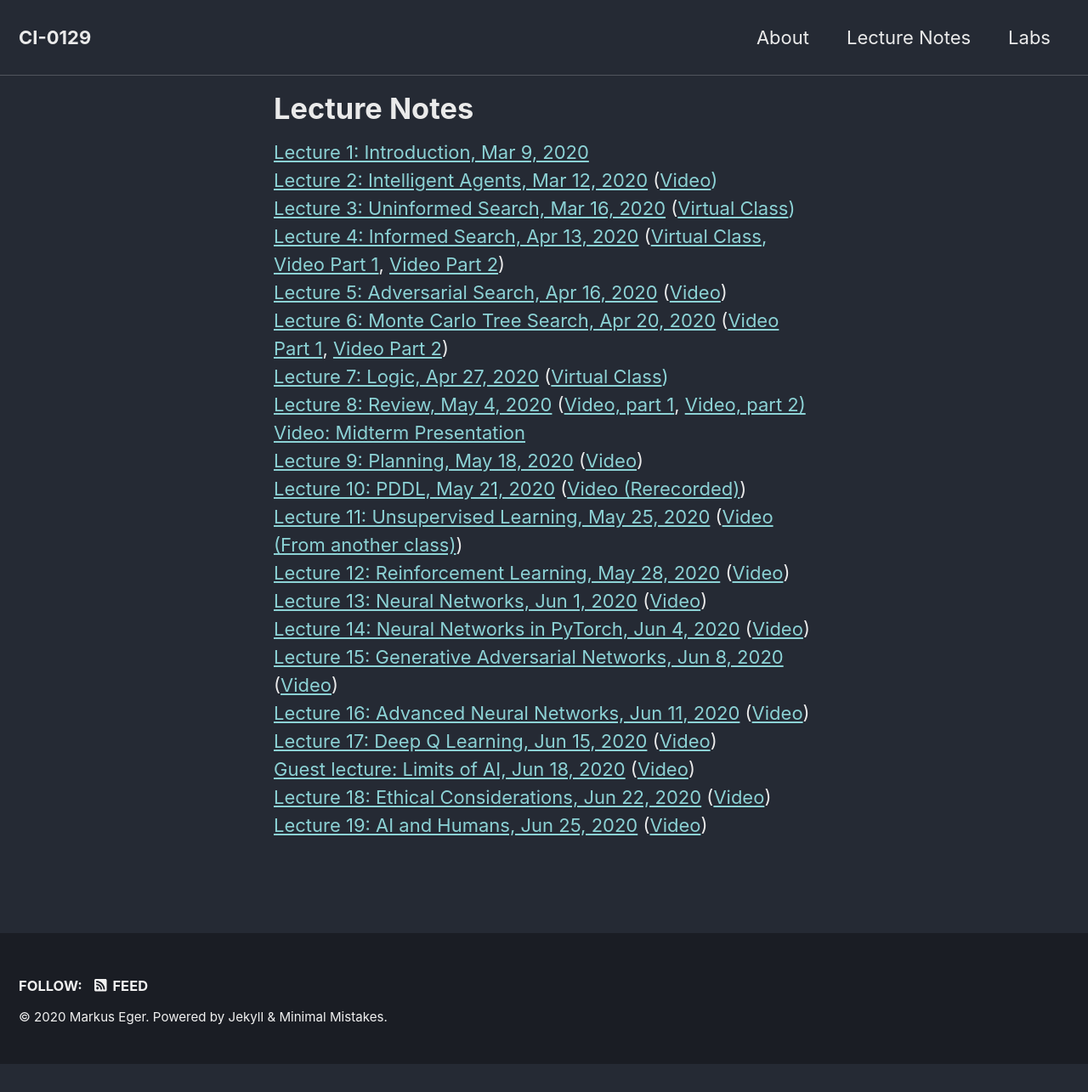
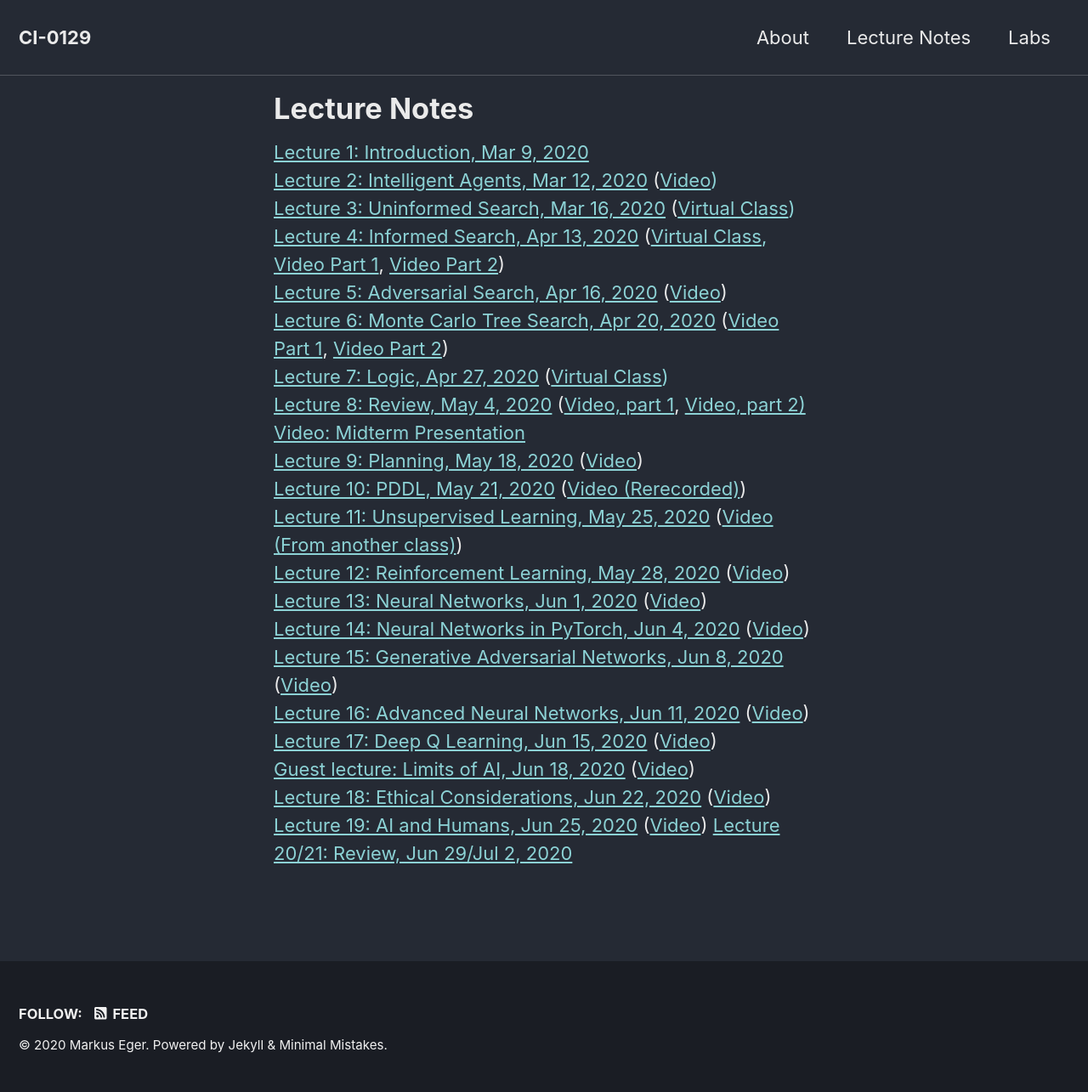
Before and after one commit to yawgmoth/CI-0129, a Jekyll site: the page built from _pages/slides.html, in a window 1280 px wide. Shown: the whole page at 85% size. Built offline with Jekyll 4.4.1, drawn with Linux system fonts in a browser that asks for light colours; cached includes are drawn as plain includes; nearby versions of some CDN libraries; before the commit the page ends 1252 px from its top, so only the background shows below that.

Commit message:
add exam review to index

```diff
--- a/_pages/slides.html
+++ b/_pages/slides.html
@@ -29,3 +29,4 @@ categories: [frontpage]
 <a href="/CI-0129/assets/pdf/ailimits.pdf">Guest lecture: Limits of AI, Jun 18, 2020</a> (<a href="https://drive.google.com/file/d/1PAqcuCMpP1CvpcGTUgXtMOMZ-7j99-rQ/view?usp=sharing">Video</a>) <br/>
 <a href="lecture18.html">Lecture 18: Ethical Considerations, Jun 22, 2020</a> (<a href="https://www.youtube.com/watch?v=v6VU7PQzhNY">Video</a>)<br/>
 <a href="lecture19.html">Lecture 19: AI and Humans, Jun 25, 2020</a> (<a href="https://www.youtube.com/watch?v=U4k8tB-bfik">Video</a>)
+<a href="lecture20.html">Lecture 20/21: Review, Jun 29/Jul 2, 2020</a>
```
